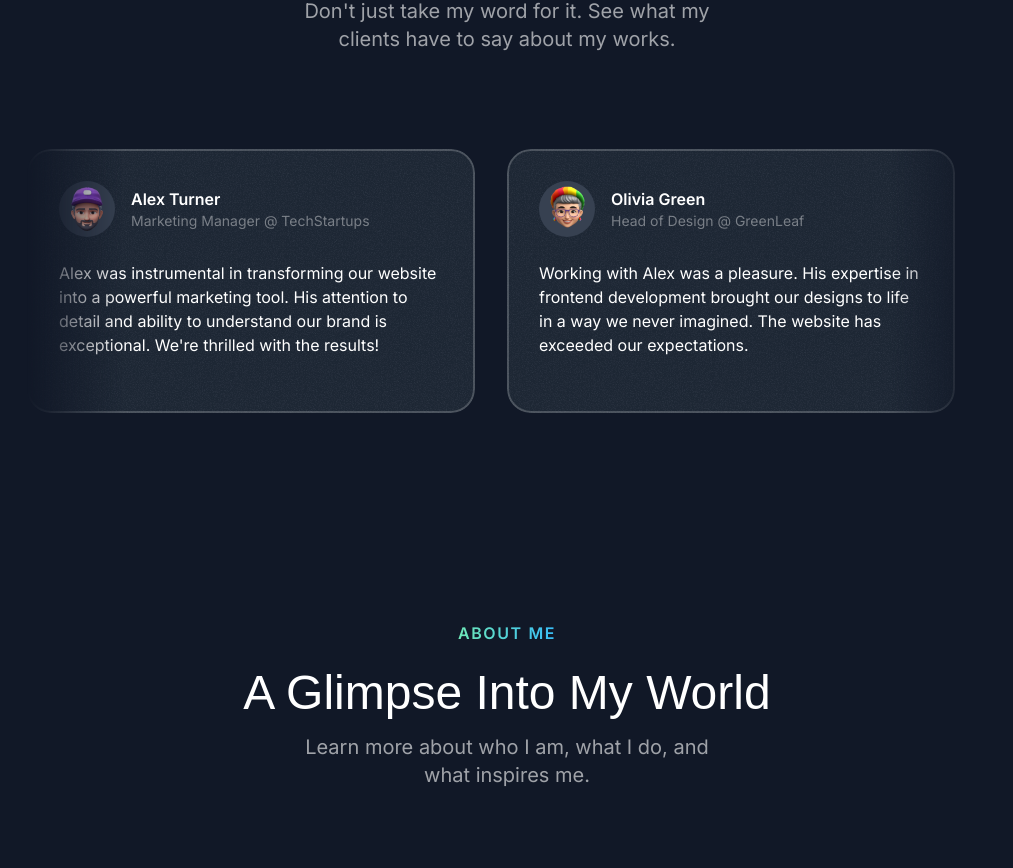
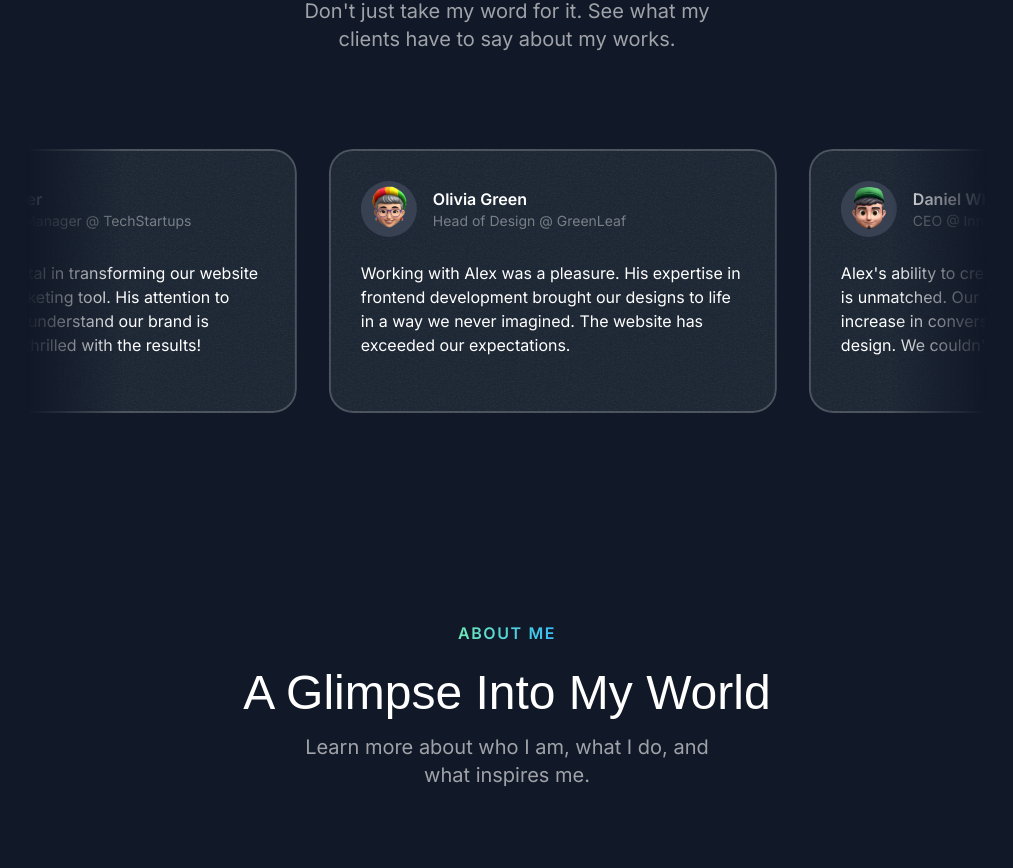
Before and after one commit to Trangvu801/TrangVu-dev-portfolio24, a Next.js app in the folder starter-template/: page / in a window 1280 px wide. Shown: the part 3379-4247 px from the top of the page, without its empty margins (133-1146 px from the left). Built offline with nearby package versions, Linux system fonts and the light colour scheme; a web font is replaced by a local one.

Commit message:
Testimonials Section Animations

```diff
--- a/starter-template/src/sections/Testimonials.tsx
+++ b/starter-template/src/sections/Testimonials.tsx
@@ -7,6 +7,7 @@
 import Image from "next/image";
 import grainImage from "@/assets/images/grain.jpg";
 import { Card } from "@/components/Card";
+import { Fragment } from "react";
 
 const testimonials = [
   {
@@ -51,10 +52,12 @@
             title="What Clients Say about Me"
             description="Don't just take my word for it. See what my clients have to say about my works."
           />
-          <div className="mt-16 lg:mt-24 flex overflow-x-clip [mask-image:linear-gradient(to_right,transparent,black_10%,black_90%,transparent)]">
-            <div className="flex gap-8 flex-none">
+          <div className="mt-12 lg:mt-20 flex overflow-x-clip [mask-image:linear-gradient(to_right,transparent,black_10%,black_90%,transparent)] py-4 -my-4">
+            <div className="flex gap-8 pr-8 flex-none animate-move-left [animation-duration:90s] hover:[animation-play-state:paused]">
+              {[...new Array(2)].fill(0).map((_, index) =>(
+              <Fragment key={index}>
                 {testimonials.map(testimonial => (
-                <Card key={testimonial.name} className="max-w-xs md:max-w-md p-6 md:p-8">
+                  <Card key={testimonial.name} className="max-w-xs md:max-w-md p-6 md:p-8 hover:-rotate-3 transition duration-300">
                     <div className="flex gap-4 items-center">
                       <div className="size-14 bg-gray-700 inline-flex items-center justify-center rounded-full flex-shrink-0">
                         <Image
@@ -70,6 +73,8 @@
                     <p className="mt-4 md:mt-6 text-sm md:text-base">{testimonial.text}</p>
                   </Card>
                 ))}
+              </Fragment>
+              ))}
             </div>
           </div>
         </div>
```
Lines whose indentation alone changed are shown as unchanged.
